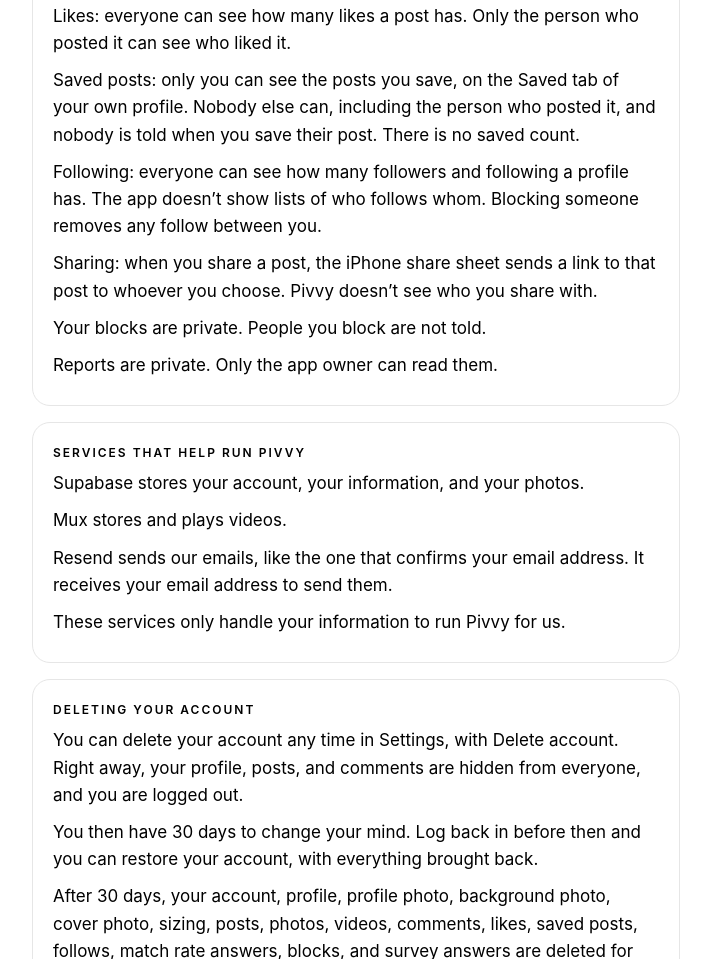
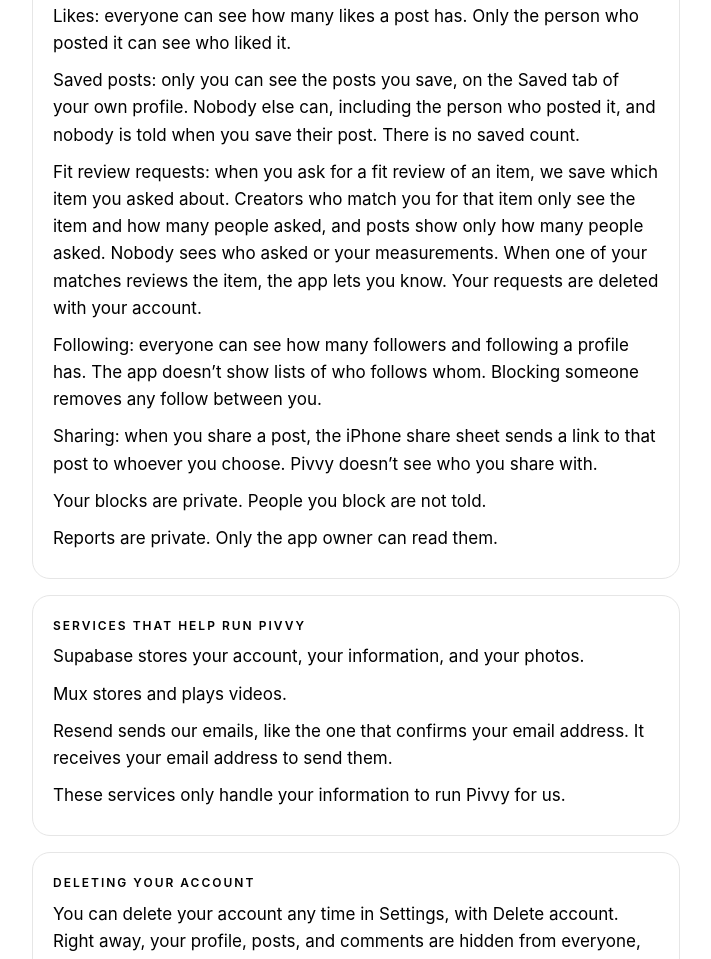
Before and after one commit to fittap/privacy, a plain HTML site: page index.html in a window 1280 px wide. Shown: the part 2910-3869 px from the top of the page, without its empty margins (284-995 px from the left). Drawn offline with Linux system fonts and the light colour scheme.

Commit message:
Privacy policy: fit review requests
Co-Authored-By: Claude Opus 5.5 <noreply@anthropic.com>

```diff
--- a/index.html
+++ b/index.html
@@ -90,6 +90,7 @@
       <p>Your match rate answers are private. Others only see a Creator’s totals, never who answered what.</p>
       <p>Likes: everyone can see how many likes a post has. Only the person who posted it can see who liked it.</p>
       <p>Saved posts: only you can see the posts you save, on the Saved tab of your own profile. Nobody else can, including the person who posted it, and nobody is told when you save their post. There is no saved count.</p>
+      <p>Fit review requests: when you ask for a fit review of an item, we save which item you asked about. Creators who match you for that item only see the item and how many people asked, and posts show only how many people asked. Nobody sees who asked or your measurements. When one of your matches reviews the item, the app lets you know. Your requests are deleted with your account.</p>
       <p>Following: everyone can see how many followers and following a profile has. The app doesn’t show lists of who follows whom. Blocking someone removes any follow between you.</p>
       <p>Sharing: when you share a post, the iPhone share sheet sends a link to that post to whoever you choose. Pivvy doesn’t see who you share with.</p>
       <p>Your blocks are private. People you block are not told.</p>
```
